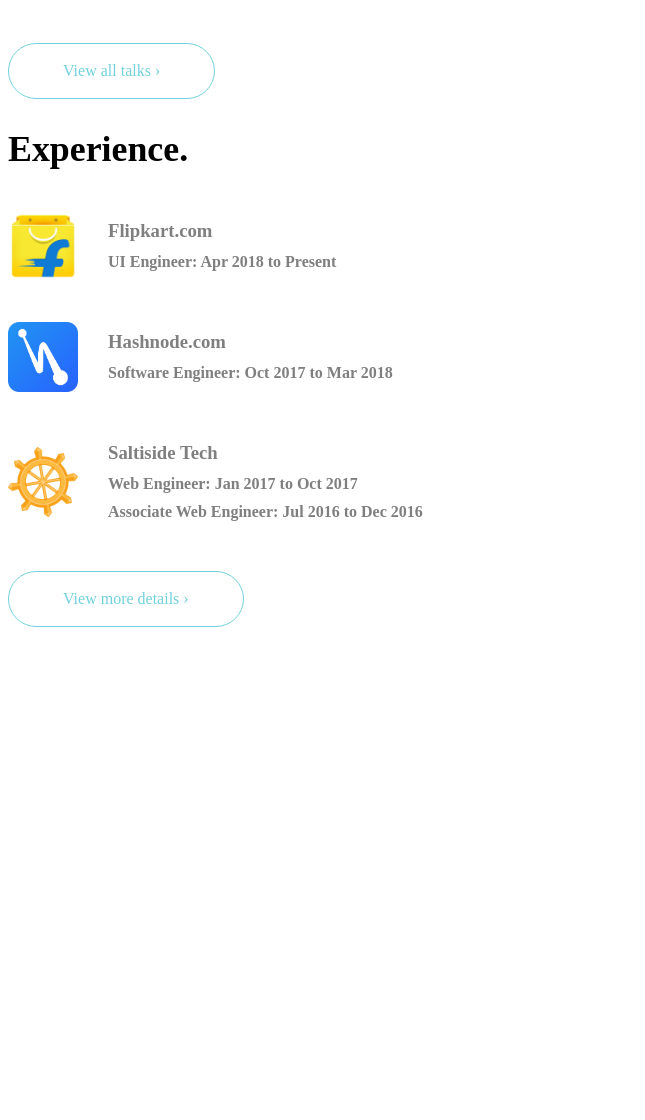
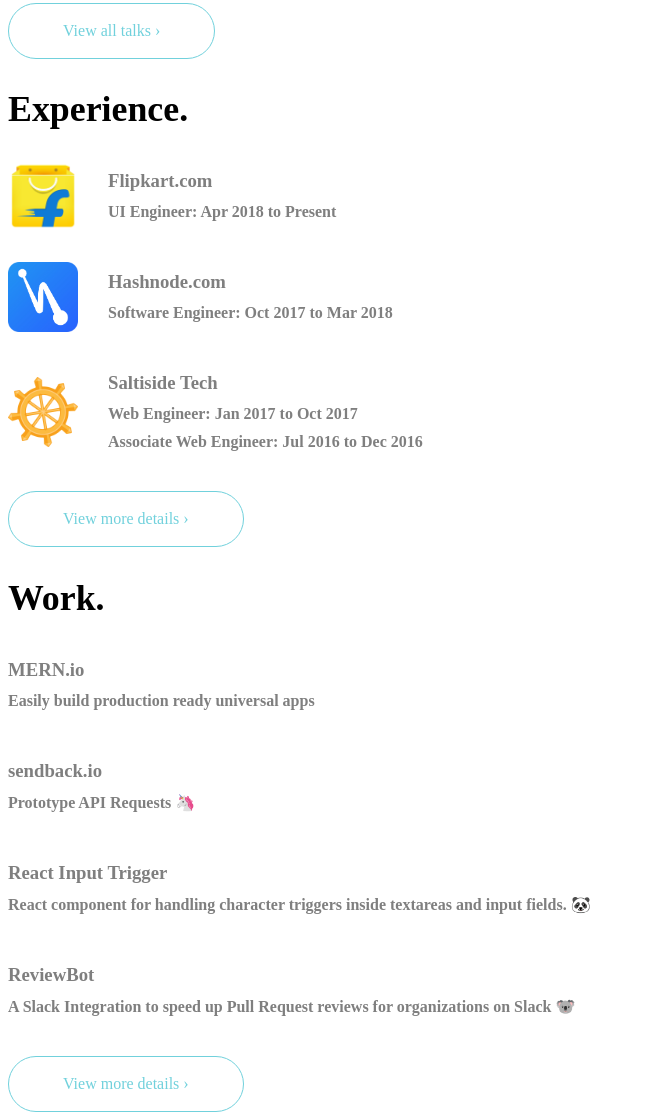
Before and after one commit to abinavseelan/abinavseelan.com, a Gatsby site: page / in a window 1280 px wide. Shown: the part 844-1964 px from the top of the page, without its empty margins (0-645 px from the left). Before the commit the page ends 1479 px from the top, so only its background shows below. Built offline with nearby package versions, Linux system fonts and the light colour scheme; Gatsby itself is replaced by a stand-in of ours.

Commit message:
Work section

```diff
--- a/src/data/Experience.js
+++ b/src/data/Experience.js
@@ -52,4 +52,4 @@
         companyLink: "https://saltside.se",
         main: "companyLink"
     },
-]
+];
--- a/src/data/Talks.js
+++ b/src/data/Talks.js
@@ -3,7 +3,7 @@
         id: 6,
         heading: "JS For Newbies #2 - Data types, arrays, objects, functions",
         subHeadings: ["January 2018, JS Meetup Bangalore (Online)"],
-        description: "A webinar introducing newcomers to Javascript to Data Types, Arrays, Objects and Functions in the language. This was the second session in a set of sessions aimed to help those who want to learn Javascript! ",
+        description: `<p>A webinar introducing newcomers to Javascript to Data Types, Arrays, Objects and Functions in the language. This was the second session in a set of sessions aimed to help those who want to learn Javascript!<p>`,
         eventLink: "https://www.meetup.com/JavaScript-Meetup-Bangalore/events/246187384/",
         githubLink: "https://github.com/abinavseelan/js-for-newbies-2",
         videoLink: "https://youtu.be/byB88mL9jEs",
@@ -14,7 +14,7 @@
         id: 5,
         heading: "Redux Middleware - A DIY Guide",
         subHeadings: ["December 2017, ReactJS Bangalore"],
-        description: "A talk on how middleware in Redux work and a quick code-along to building your own custom Redux Middleware! ",
+        description: `<p>A talk on how middleware in Redux work and a quick code-along to building your own custom Redux Middleware! </p>`,
         eventLink: "https://www.meetup.com/ReactJS-Bangalore/events/244815606/",
         githubLink: null,
         videoLink: "https://youtu.be/TVkPNlo4m8Y",
@@ -25,7 +25,7 @@
         id: 4,
         heading: "Investigating Memory Leaks (and performance tuning your Javascript)",
         subHeadings: ["October 2017, AngularJS & ReactJS Bangalore"],
-        description: "A talk on how garbage collection and memory leaks occur in Javascript, and how these memory leaks can be investigated and fixed using the Chrome Developer Tools.",
+        description: `<p>A talk on how garbage collection and memory leaks occur in Javascript, and how these memory leaks can be investigated and fixed using the Chrome Developer Tools.</p>`,
         eventLink: "https://www.meetup.com/AngularJS-Bangalore/events/243573762/",
         githubLink: null,
         videoLink: null,
@@ -36,7 +36,7 @@
         id: 3,
         heading: "An Introduction to Redux",
         subHeadings: ["August 2017, Saltside"],
-        description: "Crash course on the importance of Redux in managing application state. Talk was primarily focused on ramping up the web team at Saltside to work on the new web stack (React/Redux - ExpressJS - NodeJS).",
+        description: `<p>Crash course on the importance of Redux in managing application state. Talk was primarily focused on ramping up the web team at Saltside to work on the new web stack (React/Redux - ExpressJS - NodeJS).</p>`,
         eventLink: null,
         githubLink: null,
         videoLink: null,
@@ -47,7 +47,7 @@
         id: 2,
         heading: "An Introduction to Git and Github",
         subHeadings: ["September 2016, PESIT Bangalore South Campus"],
-        description: "Introducing Version Control Systems, specifically Git, and using it with Github to students of PESIT South Campus",
+        description: `<p>Introducing Version Control Systems, specifically Git, and using it with Github to students of PESIT South Campus</p>`,
         eventLink: null,
         githubLink: null,
         videoLink: null,
@@ -58,11 +58,11 @@
         id: 1,
         heading: "Camp Node - An Introduction to building web applications",
         subHeadings: ["March 2016, PESIT Bangalore South Campus"],
-        description: "Getting started with web programming for the new web developers through live-coding examples. Built with NodeJS, ExpressJS and MongoDB.",
+        description: `<p>Getting started with web programming for the new web developers through live-coding examples. Built with NodeJS, ExpressJS and MongoDB.</p>`,
         eventLink: null,
         githubLink: "https://github.com/abinavseelan/pesitbsc-nodejs101",
         videoLink: null,
         slidesLink: null,
         main: "githubLink",
     },
-]
+];
--- /dev/null
+++ b/src/data/Work.js
@@ -0,0 +1,34 @@
+export default [
+    {
+        id: 4,
+        heading: "MERN.io",
+        subHeadings: ["Easily build production ready universal apps"],
+        description: `<p>A powerful boilerplate project that gives you a solid head start on building universal React apps. Beginner friendly, comes with great Developer Experience and is highly flexible. I'm currently maintaining the project and working on version 3.</p>`,
+        projectLink: "https://mern.io/",
+        main: "projectLink",
+    },
+    {
+        id: 3,
+        heading: "sendback.io",
+        subHeadings: ["Prototype API Requests 🦄"],
+        description: `<p>Simulating different HTTP response codes is hard. sendback mocks HTTP status codes for you, so you can build your applications faster! ⚡️</p>`,
+        projectLink: "https://sendback.io/",
+        main: "projectLink",
+    },
+    {
+        id: 2,
+        heading: "React Input Trigger",
+        subHeadings: ["React component for handling character triggers inside textareas and input fields. 🐼"],
+        description: `<p>Useful for building applications that need Slack-like emoji suggestions (triggered by typing :) or Github-like user mentions (triggered by typing @).</p>`,
+        projectLink: "https://npmjs.com/package/react-input-trigger",
+        main: "projectLink",
+    },
+    {
+        id: 1,
+        heading: "ReviewBot",
+        subHeadings: ["A Slack Integration to speed up Pull Request reviews for organizations on Slack 🐨"],
+        description: null,
+        projectLink: "https://github.com/abinavseelan/review-bot",
+        main: "projectLink",
+    }
+];
--- a/src/layouts/index.scss
+++ b/src/layouts/index.scss
@@ -12,6 +12,7 @@
 }
 body {
   margin: 0;
+  padding-bottom: 100px;
 }
 
 .container {
--- a/src/pages/index.js
+++ b/src/pages/index.js
@@ -7,6 +7,7 @@
 
 import talks from '../data/Talks';
 import experience from '../data/Experience';
+import work from '../data/Work';
 
 const IndexPage = () => (
   <div>
@@ -40,11 +41,21 @@
       </CTA>
     </Section>
 
+    <Section
+      title="Work."
+      data={work.slice(0, 4)}
+    >
+      <CTA
+        type="inverted"
+        to="/experience"
+        title="View more details"
+        className="chevron"
+      >
+        View more details <span> ›</span>
+      </CTA>
+    </Section>
+
     {/* <Section
-      title="Work."
-    />
-
-    <Section
       title="Articles."
       inverted
     /> */}
--- a/src/styles/data-item.scss
+++ b/src/styles/data-item.scss
@@ -1,7 +1,7 @@
 @import './_colors.scss';
 
 .data-item {
-    margin: 40px 0;
+    margin: 30px 0;
 
     &:last-child {
         margin: 40px;
```
